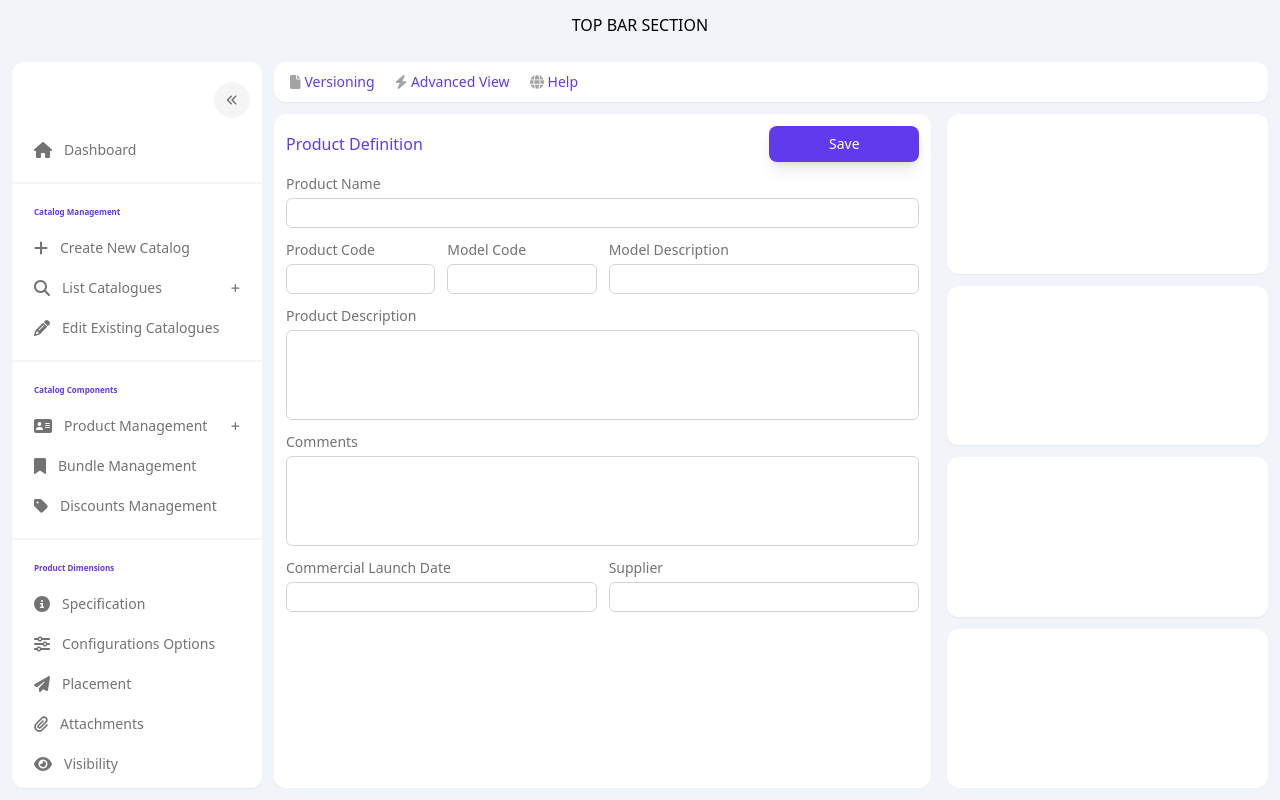
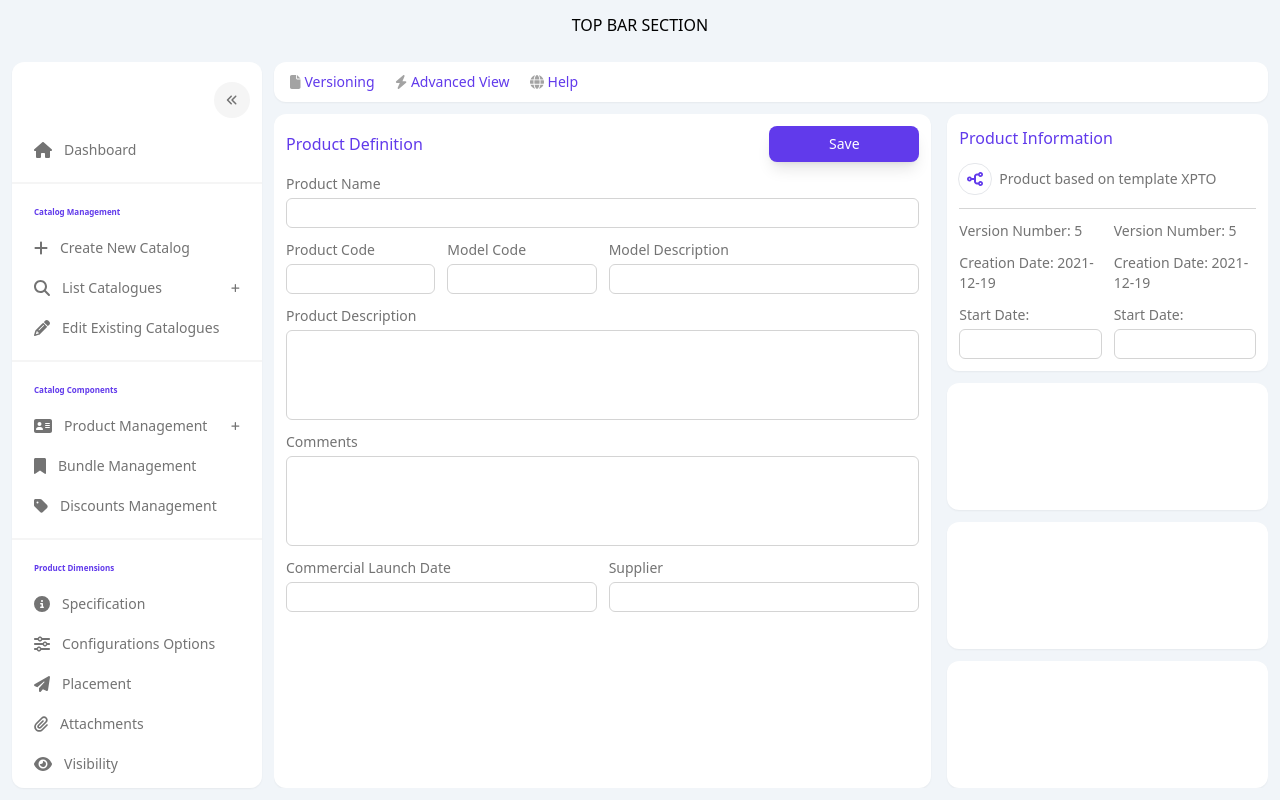
Before and after one commit to Cunhat/catalog-dashboard, a Next.js app: page / in a window 1280 px wide. Built offline with nearby package versions, Linux system fonts and the light colour scheme.

Commit message:
Add product info widget

```diff
--- a/package.json
+++ b/package.json
@@ -13,6 +13,7 @@
     "@fortawesome/free-solid-svg-icons": "^6.2.0",
     "@fortawesome/react-fontawesome": "^0.2.0",
     "@radix-ui/react-popover": "^1.0.0",
+    "@radix-ui/react-radio-group": "^1.0.0",
     "@radix-ui/react-tooltip": "^1.0.0",
     "@tabler/icons": "^1.102.0",
     "framer-motion": "^7.5.3",
--- /dev/null
+++ b/src/components/RadioButtons/index.tsx
@@ -0,0 +1,72 @@
+import { PropsWithChildren } from 'react';
+import * as RadioGroup from '@radix-ui/react-radio-group';
+
+const teste = [
+  {
+    id: '1',
+    label: 'teste',
+    value: 'teste',
+  },
+  {
+    id: '2',
+    label: 'teste2',
+    value: 'teste2',
+  },
+];
+
+export const RadioButtons: React.FC<PropsWithChildren> = ({ children }) => {
+  return (
+    <div></div>
+    // <div className='flex w-full relative'>
+    //   <input type='radio' id='option0' name='tabs' className='appearance-none' />
+    //   <label
+    //     for='option0'
+    //     className='cursor-pointer w-1/6 flex items-center justify-center truncate uppercase select-none font-semibold text-lg rounded-full py-2'
+    //   >
+    //     OPTION 0
+    //   </label>
+
+    //   <input type='radio' id='option1' name='tabs' className='appearance-none' />
+    //   <label
+    //     for='option1'
+    //     className='cursor-pointer w-1/6 flex items-center justify-center truncate uppercase select-none font-semibold text-lg rounded-full py-2'
+    //   >
+    //     OPTION 1
+    //   </label>
+
+    //   <input type='radio' id='option2' name='tabs' className='appearance-none' />
+    //   <label
+    //     for='option2'
+    //     className='cursor-pointer w-1/6 flex items-center justify-center truncate uppercase select-none font-semibold text-lg rounded-full py-2'
+    //   >
+    //     OPTION 2
+    //   </label>
+
+    //   <input type='radio' id='option3' name='tabs' className='appearance-none' />
+    //   <label
+    //     for='option3'
+    //     className='cursor-pointer w-1/6 flex items-center justify-center truncate uppercase select-none font-semibold text-lg rounded-full py-2'
+    //   >
+    //     OPTION 3
+    //   </label>
+
+    //   <input type='radio' id='option4' name='tabs' className='appearance-none' />
+    //   <label
+    //     for='option4'
+    //     className='cursor-pointer w-1/6 flex items-center justify-center truncate uppercase select-none font-semibold text-lg rounded-full py-2'
+    //   >
+    //     OPTION 4
+    //   </label>
+
+    //   <div className='w-1/6 flex items-center justify-center truncate uppercase select-none font-semibold text-lg rounded-full p-0 h-full bg-indigo-600 absolute transform transition-transform tabAnim'></div>
+    // </div>
+  );
+};
+
+// {teste.map((item) => (
+//   <RadioGroup.Item value={item.value} id={item.id} className='w-10 h-10 bg-white border border-neutral-500'>
+//     <RadioGroup.Indicator className='w-full h-full justify-center items-center after:bg-violet-500 bg-pink-300'>
+//       {item.label}
+//     </RadioGroup.Indicator>
+//   </RadioGroup.Item>
+// ))}
--- /dev/null
+++ b/src/components/VersionIcon/index.tsx
@@ -0,0 +1,11 @@
+import { faCodeFork } from '@fortawesome/free-solid-svg-icons';
+import { FontAwesomeIcon } from '@fortawesome/react-fontawesome';
+
+export const VersionIcon: React.FC<{ color: string; background?: string }> = ({ color, background = 'transparent' }) => {
+  return (
+    <FontAwesomeIcon
+      icon={faCodeFork}
+      className={`${'text-' + color} ${'bg-' + background} rotate-90 ${'border-' + color} p-2 rounded-full border-[1px]`}
+    />
+  );
+};
--- a/src/components/WidgetContainer/index.tsx
+++ b/src/components/WidgetContainer/index.tsx
@@ -1,5 +1,5 @@
 import React, { PropsWithChildren } from 'react';
 
-export const WidgetContainer: React.FC<PropsWithChildren> = ({ children }) => {
-  return <div className='w-full h-full rounded-xl bg-white shadow-sm p-3'>{children}</div>;
+export const WidgetContainer: React.FC<PropsWithChildren<{ height?: string }>> = ({ children, height = 'h-full' }) => {
+  return <div className={`w-full ${height} rounded-xl bg-white shadow-sm p-3`}>{children}</div>;
 };
--- a/src/pages/index.tsx
+++ b/src/pages/index.tsx
@@ -3,9 +3,11 @@ import { NextPageWithLayout } from '@/types';
 import { ReactElement } from 'react';
 import { WidgetContainer } from '@/components/WidgetContainer';
 import { Title } from '@/components/Typography/Title';
+import { Text } from '@/components/Typography/Text';
 import { TextInput } from '@/components/Inputs/TextInput';
 import { TextArea } from '@/components/Inputs/TextArea';
 import { Button } from '@/components/Button';
+import { VersionIcon } from '@/components/VersionIcon';
 
 const Home: NextPageWithLayout = () => {
   return (
@@ -40,7 +42,28 @@ const Home: NextPageWithLayout = () => {
         </WidgetContainer>
       </div>
       <div className='col-span-1 flex flex-col gap-3'>
-        <WidgetContainer></WidgetContainer>
+        <WidgetContainer height='h-fit'>
+          <div className='flex flex-col gap-3'>
+            <Title text='Product Information' />
+            <div className='flex items-center gap-2'>
+              <VersionIcon color='primary' />
+              <Text text='Product based on template XPTO' />
+            </div>
+            <div className='bg-neutral-500 h-[1px] opacity-30'></div>
+            <div className='grid lg:grid-cols-2 md:grid-cols-2 gap-3 sm:grid-cols-1'>
+              <div className=' flex flex-col gap-3'>
+                <Text text='Version Number: 5' />
+                <Text text='Creation Date: 2021-12-19' />
+                <TextInput label='Start Date:' />
+              </div>
+              <div className=' flex flex-col gap-3'>
+                <Text text='Version Number: 5' />
+                <Text text='Creation Date: 2021-12-19' />
+                <TextInput label='Start Date:' />
+              </div>
+            </div>
+          </div>
+        </WidgetContainer>
         <WidgetContainer></WidgetContainer>
         <WidgetContainer></WidgetContainer>
         <WidgetContainer></WidgetContainer>
@@ -54,21 +77,3 @@ Home.getLayout = function getLayout(page: ReactElement) {
 };
 
 export default Home;
-
-{
-  /* <div className='flex'>
-<div className='w-1/2 flex'>
-  <div className='w-1/2'>
-    <TextInput label='Product Name' />
-  </div>
-  <div className='w-1/2'>
-    <TextInput label='Product Name' />
-  </div>
-</div> */
-}
-{
-  /* <div className='flex-1'><TextInput label='Product Name' /></div> */
-}
-{
-  /* </div> */
-}
```
Also changed, not shown: 1 other file (tests, documents, lock files or other folders).
